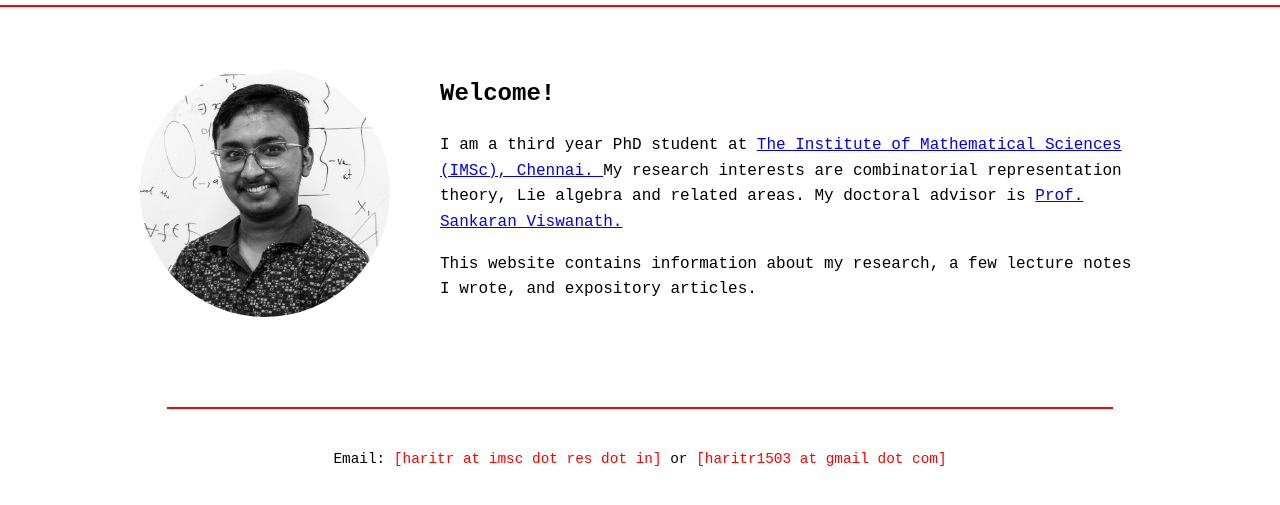
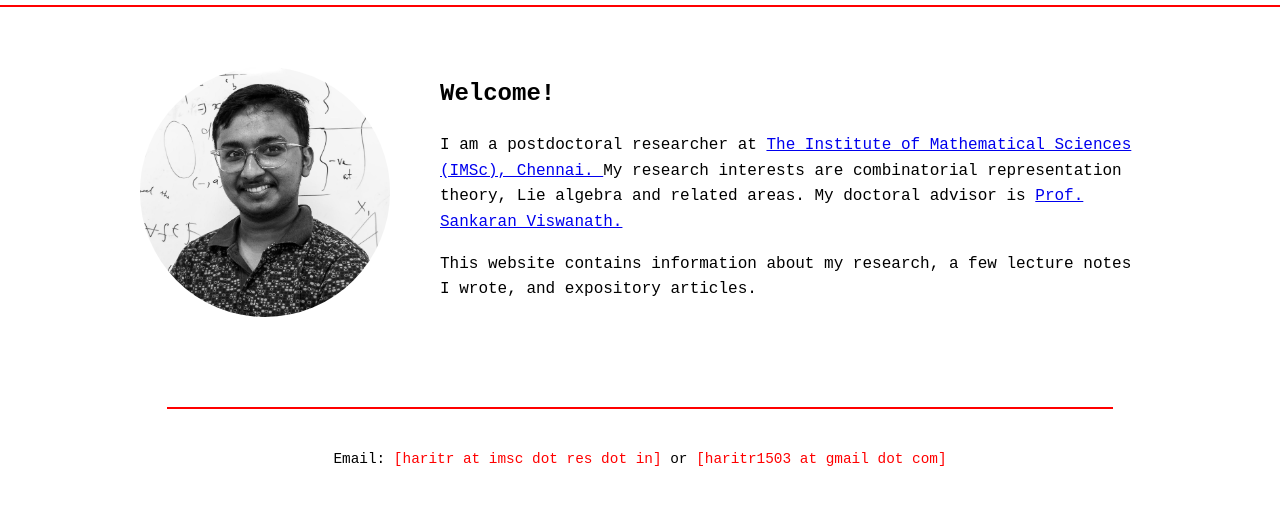
Before and after one commit to mskumarlike/mskumarlike.github.io, a plain HTML site: page index.html in a window 1280 px wide. Shown: the part 81-586 px from the top of the page. Drawn offline with Linux system fonts and the light colour scheme.

Commit message:
test commit

```diff
--- a/index.html
+++ b/index.html
@@ -3,7 +3,7 @@
 <head>
     <meta charset="UTF-8">
     <meta name="viewport" content="width=device-width, initial-scale=1.0">
-    <title>T. R. Harikrishnan</title>
+    <title><M. Sureshkumar></title>
 
     <link rel="stylesheet" href="css/style.css">
 </head>
@@ -22,7 +22,7 @@
                 <h2>Welcome!</h2>
 
                 <p>
-                    I am a third year PhD student at
+                    I am a postdoctoral researcher at
                     <a href="https://imsc.res.in">
                         The Institute of Mathematical Sciences (IMSc), Chennai.
                     </a>
```
